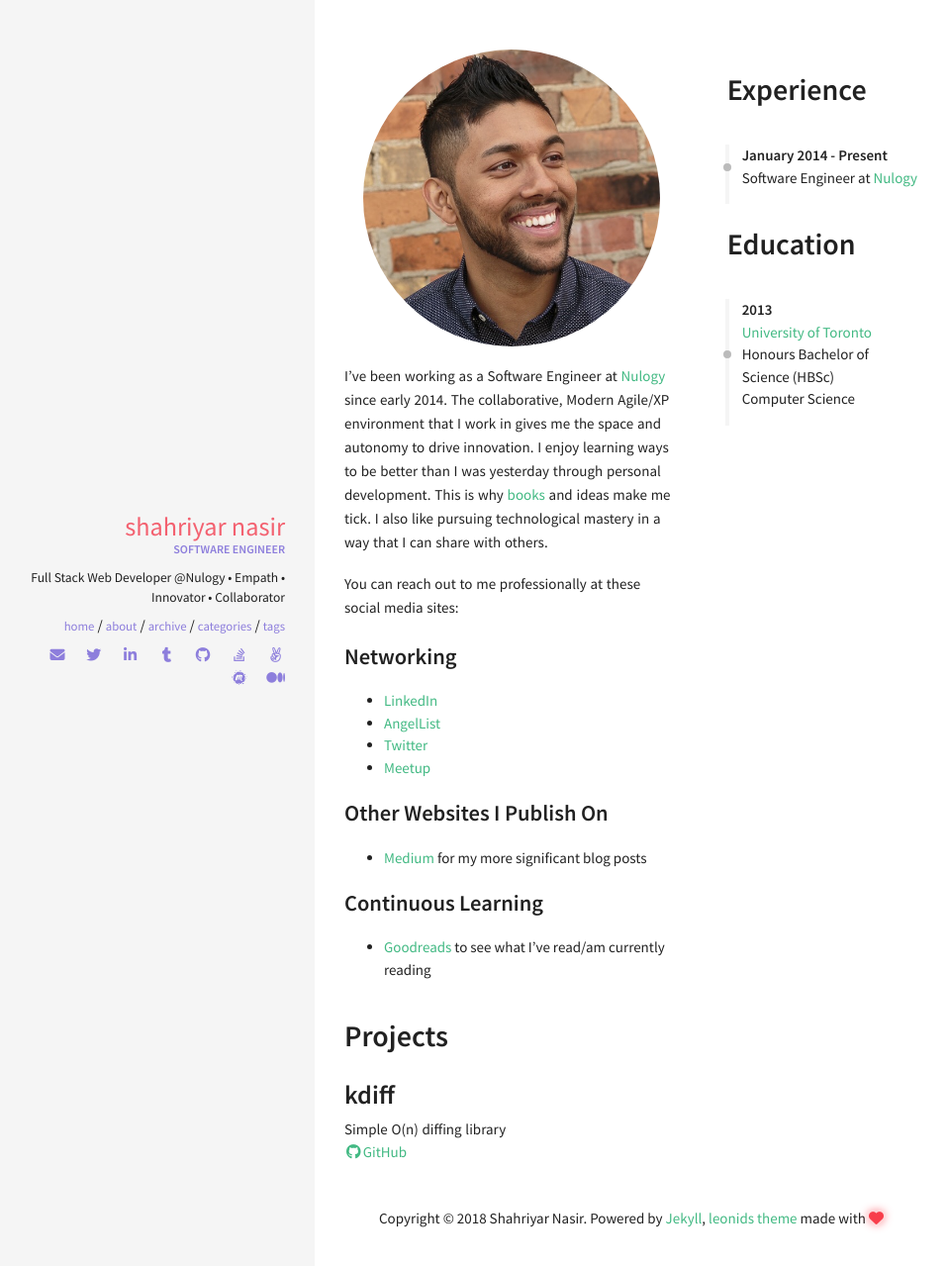
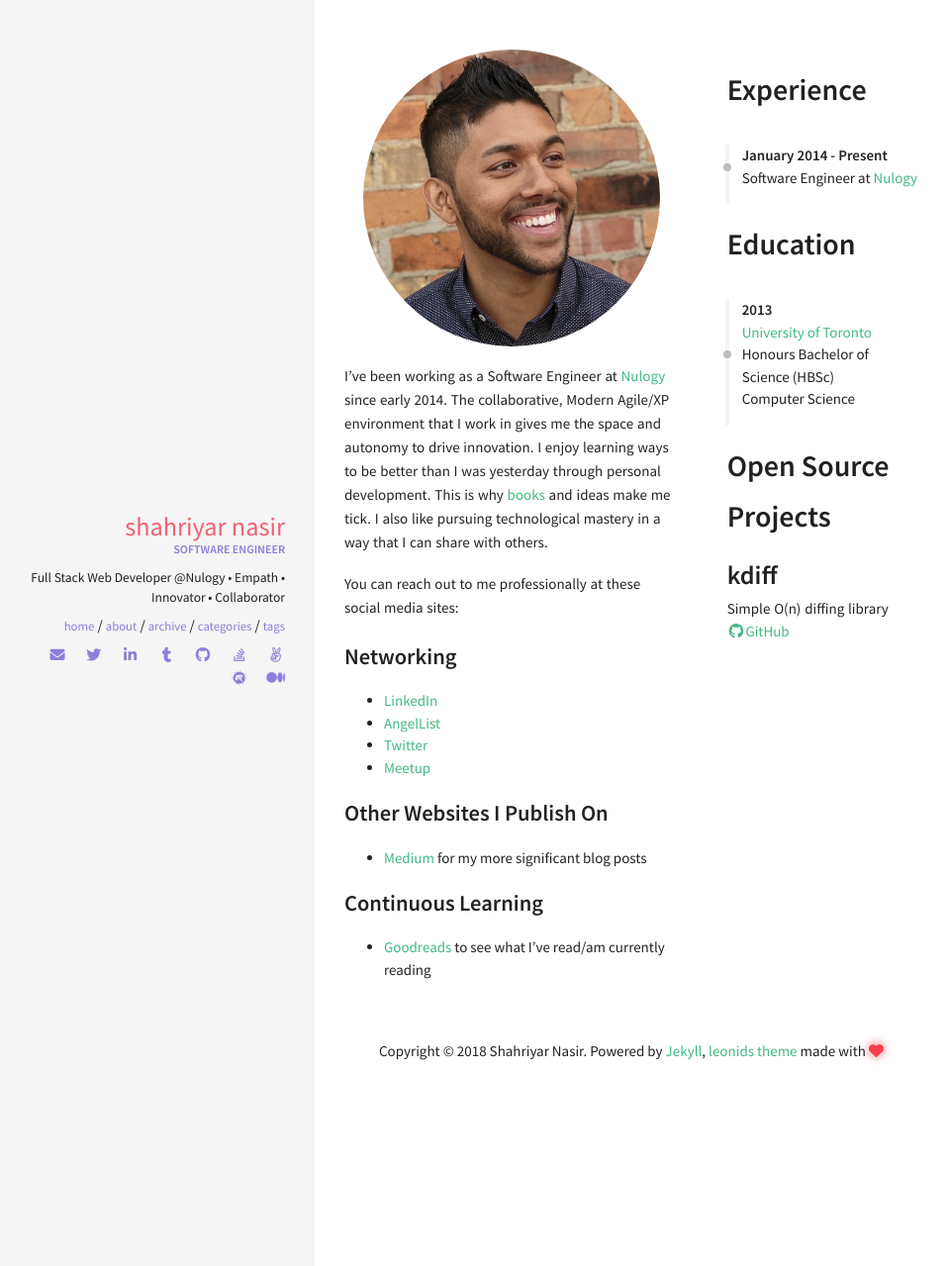
Before and after one commit to snasirca/snasirca.github.io, a Jekyll site: the page built from about.html, in a window 1280 px wide. Shown: the top 1279 px of the page at 99% size, without its empty margins (2-960 px from the left). Built offline with Jekyll 4.4.1, drawn with Linux system fonts in a browser that asks for light colours; nearby versions of some CDN libraries.

Commit message:
Moves open source projects section

```diff
--- a/_includes/sections/projects.html
+++ b/_includes/sections/projects.html
@@ -1,18 +1,16 @@
-<h1><span data-i18n="skills.my_skills">Projects</span></h1>
+<h1><span data-i18n="skills.my_skills">Open Source Projects</span></h1>
 
 {% for project in site.data.index.projects %}
 <div class="row">
   <div class="col">
     <h2 style="margin: 0">{{ project.name }}</h2>
     <p style="margin: 0">{{ project.description }}</p>
-
     {% if project.github %}
     <a href="{{ project.github }} "><i class="fa fa-fw fa-github"></i>GitHub</a>
     {% endif %}
     {% if project.website %}
     <a href="{{ project.website }} "><i class="fa fa-fw fa-home"></i>Homepage</a>
     {% endif %}
-
   </div>
 </div>
 {% endfor %}
--- a/_layouts/about.html
+++ b/_layouts/about.html
@@ -8,21 +8,25 @@ layout: default
         {% include sections/about.html %}
       </div>
     </div>
+  </div>
+  <div class="col l4 offset-l1">
+    <!--<div class="row">-->
+    <!--{% include sections/skills.html %}    -->
+    <!--</div>-->
+    <div class="row">
+      <div class="col">
+        {% include sections/career.html %}
+      </div>
+    </div>
+    <div class="row">
+      <div class="col">
+        {% include sections/education.html %}
+      </div>
+    </div>
     <div class="row">
       <div class="col">
         {% include sections/projects.html %}
       </div>
     </div>
   </div>
-  <div class="col l4 offset-l1">
-    <!--<div class="row">-->
-    <!--{% include sections/skills.html %}    -->
-    <!--</div>-->
-    <div class="row">
-      {% include sections/career.html %}
-    </div>
-    <div class="row">
-      {% include sections/education.html %}
-    </div>
-  </div>
 </div>
```
Lines whose indentation alone changed are shown as unchanged.
